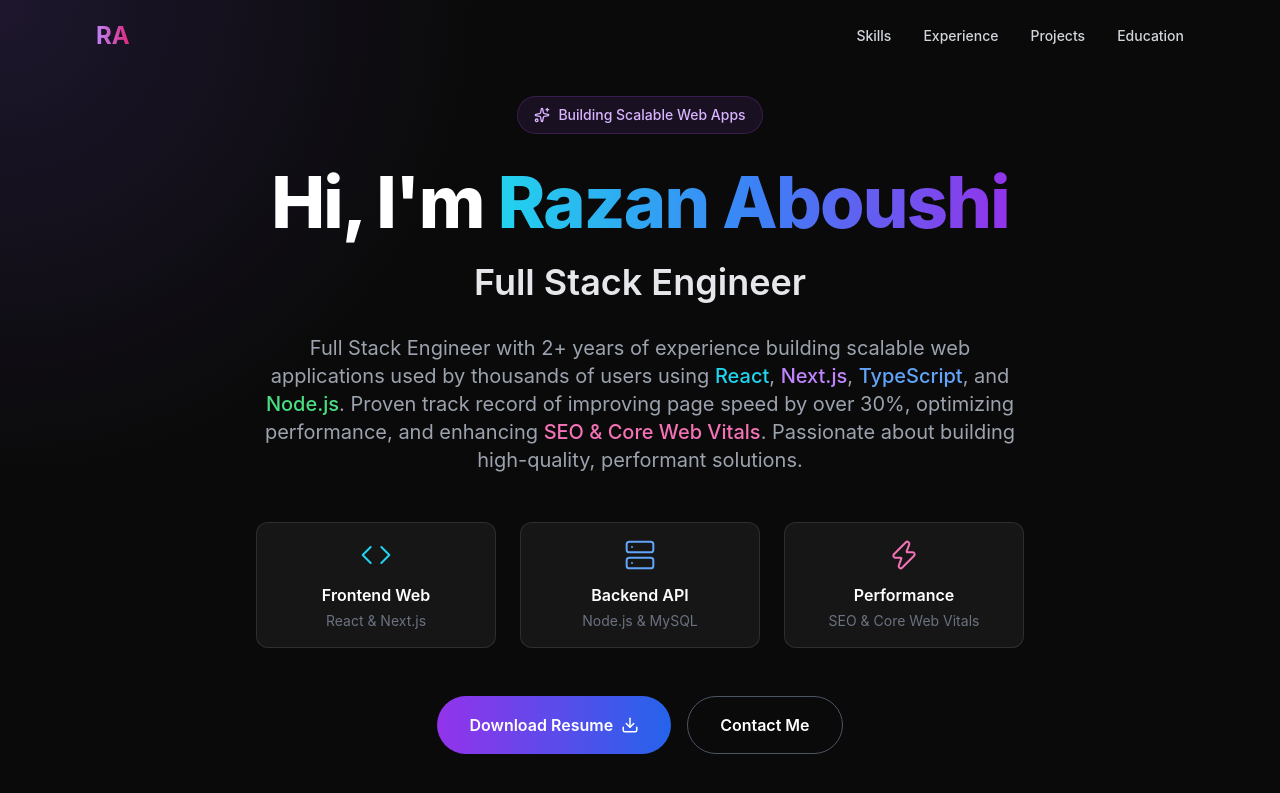
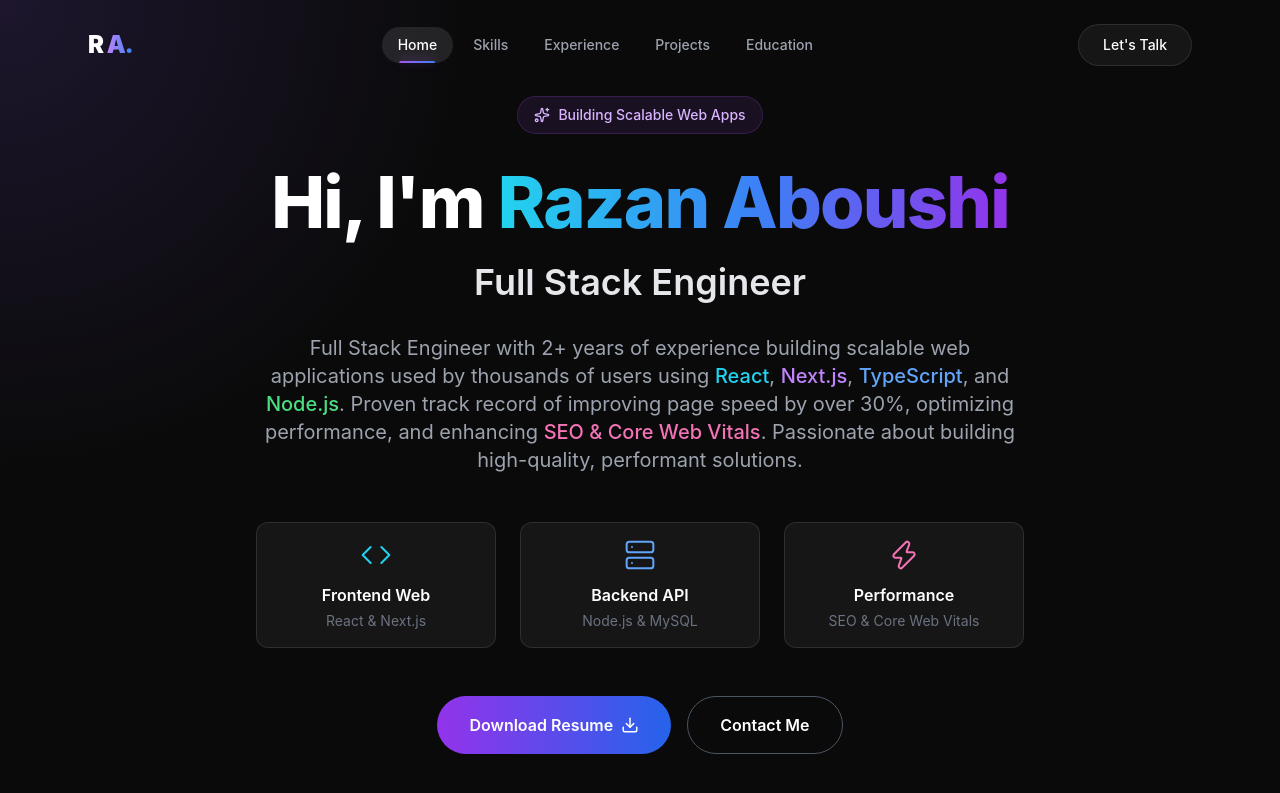
Before and after one commit to razan-aboushi/razan-aboushi-portfolio, a React (Create React App) app: page / in a window 1280 px wide. Shown: the top 793 px of the page. Built offline with nearby package versions, Linux system fonts and the light colour scheme.

Commit message:
remove un used file

```diff
--- a/package.json
+++ b/package.json
@@ -1,7 +1,7 @@
 {
   "name": "razan-aboushi-portfolio",
   "description": "Professional portfolio website for Razan Aboushi - Full Stack Engineer, built with React.js and TypeScript.",
-  "homepage": "https://razan-aboushi.github.io/razan-aboushi-portfolio",
+  "homepage": ".",
   "version": "1.0.0",
   "private": true,
   "dependencies": {
--- a/src/components/EducationElegant.tsx
+++ b/src/components/EducationElegant.tsx
@@ -23,7 +23,7 @@ const educationData = [
 
 export default function EducationElegant() {
   return (
-    <section id="education" className="relative py-24 bg-[#0a0a0a]">
+    <section id="education" className="relative pt-[12rem] pb-[10rem] bg-[#0a0a0a]">
       <div className="max-w-6xl mx-auto px-6">
 
         <div className="text-center mb-16">
--- a/src/components/NavigationElegant.tsx
+++ b/src/components/NavigationElegant.tsx
@@ -1,5 +1,5 @@
 import { useState, useEffect } from "react";
-import { Menu, X, Link, Mail } from "lucide-react";
+import { Menu, X } from "lucide-react";
 
 const navItems = [
   { name: "Home", href: "#home" },
@@ -9,71 +9,133 @@ const navItems = [
   { name: "Education", href: "#education" },
 ];
 
-export default function NavigationStatic() {
+export default function NavigationModern() {
   const [isOpen, setIsOpen] = useState(false);
   const [scrolled, setScrolled] = useState(false);
+  const [activeSection, setActiveSection] = useState("home");
 
 useEffect(() => {
     const handleScroll = () => {
       setScrolled(window.scrollY > 50);
+
+      const isAtBottom = window.innerHeight + Math.round(window.scrollY) >= document.body.offsetHeight - 50;
+
+      if (isAtBottom) {
+        setActiveSection("education");
+      }
+
+      const sections = navItems.map(item => item.name.toLowerCase());
+      const current = sections.find(section => {
+        const element = document.getElementById(section);
+        if (element) {
+          const rect = element.getBoundingClientRect();
+          return rect.top <= window.innerHeight / 2 && rect.bottom >= 100;
+        }
+        return false;
+      });
+
+      if (current) {
+        setActiveSection(current);
+      }
     };
+
     window.addEventListener("scroll", handleScroll);
+    handleScroll();
+
     return () => window.removeEventListener("scroll", handleScroll);
   }, []);
 
   return (
     <nav
-      className={`fixed top-0 left-0 right-0 z-50 transition-all duration-300 ${
-        scrolled ? "glass py-3" : "bg-transparent py-5"
+      className={`fixed top-0 left-0 right-0 z-50 transition-all duration-500 ${
+        scrolled
+          ? "bg-[#0a0a0a]/80 backdrop-blur-md border-b border-white/10 py-4 shadow-[0_4px_30px_rgba(0,0,0,0.1)]"
+          : "bg-transparent py-6 border-b border-transparent"
       }`}
     >
-      <div className="max-w-6xl mx-auto px-4 sm:px-6 lg:px-8">
+      <div className="max-w-6xl mx-auto px-6">
         <div className="flex items-center justify-between">
+
           <a
             href="#home"
-            className="text-2xl font-bold bg-gradient-to-r from-purple-400 to-pink-600 bg-clip-text text-transparent hover:opacity-80 transition-all duration-300 animate-fade-in"
+            className="group text-2xl font-black tracking-tighter text-white flex items-center gap-1"
           >
-            RA
+            R<span className="text-transparent bg-clip-text bg-gradient-to-r from-purple-400 to-blue-500 group-hover:from-purple-300 group-hover:to-blue-400 transition-colors">A.</span>
           </a>
 
-          <div className="hidden md:flex items-center space-x-8">
-            {navItems.map((item, index) => (
+          <div className="hidden md:flex items-center space-x-1">
+            {navItems.map((item) => {
+              const isActive = activeSection === item.name.toLowerCase();
+              return (
                 <a
                   key={item.name}
                   href={item.href}
-                className="text-gray-300 hover:text-white transition-colors text-sm font-medium animate-fade-in"
-                style={{ animationDelay: `${index * 0.1}s` }}
+                  className={`relative px-4 py-2 text-sm font-medium transition-colors duration-300 rounded-full hover:text-white ${
+                    isActive ? "text-white" : "text-gray-400"
+                  }`}
                 >
                   {item.name}
+
+                  {isActive && (
+                    <span className="absolute inset-0 bg-white/10 rounded-full -z-10" />
+                  )}
+
+                  {isActive && (
+                    <span className="absolute bottom-0 left-1/2 -translate-x-1/2 w-1/2 h-[2px] bg-gradient-to-r from-purple-500 to-blue-500 rounded-t-full shadow-[0_-2px_10px_rgba(168,85,247,0.5)]" />
+                  )}
                 </a>
-            ))}
+              );
+            })}
           </div>
 
+          <a
+            href="mailto:razanalqaddoumi@gmail.com"
+            className="hidden md:inline-flex items-center justify-center px-6 py-2.5 text-sm font-medium text-white bg-white/5 border border-white/10 rounded-full hover:bg-white/10 hover:border-purple-500/50 transition-all duration-300"
+          >
+            Let's Talk
+          </a>
+
           <button
-            className="md:hidden text-white animate-fade-in"
+            className="md:hidden p-2 text-gray-300 hover:text-white transition-colors rounded-lg hover:bg-white/5"
             onClick={() => setIsOpen(!isOpen)}
             aria-label="Toggle navigation"
           >
             {isOpen ? <X size={24} /> : <Menu size={24} />}
           </button>
         </div>
+      </div>
 
-        {isOpen && (
-          <div className="md:hidden mt-4 bg-gray-800 rounded-lg p-4 border border-gray-700 animate-fade-in">
-            <nav className="flex flex-col items-center py-4 space-y-3">
-              {navItems.map((item) => (
+      <div
+        className={`md:hidden absolute top-full left-0 w-full bg-[#0a0a0a]/95 backdrop-blur-xl border-b border-white/10 transition-all duration-300 overflow-hidden ${
+          isOpen ? "max-h-[400px] py-6 opacity-100" : "max-h-0 py-0 opacity-0"
+        }`}
+      >
+        <div className="flex flex-col items-center space-y-2 px-6">
+          {navItems.map((item) => {
+             const isActive = activeSection === item.name.toLowerCase();
+             return (
               <a
                 key={item.name}
                 href={item.href}
-                  className="text-gray-300 hover:text-white transition-colors text-xl font-medium py-2"
                 onClick={() => setIsOpen(false)}
+                className={`w-full text-center py-3 text-lg font-medium rounded-xl transition-colors ${
+                  isActive
+                    ? "bg-gradient-to-r from-purple-500/10 to-blue-500/10 text-white border border-purple-500/20"
+                    : "text-gray-400 hover:text-white hover:bg-white/5"
+                }`}
               >
                 {item.name}
               </a>
-              ))}
-            </nav>
+             )
+          })}
+          <a
+            href="mailto:razanalqaddoumi@gmail.com"
+            className="w-full text-center mt-4 py-3 text-lg font-medium text-white bg-gradient-to-r from-purple-600 to-blue-600 rounded-xl"
+            onClick={() => setIsOpen(false)}
+          >
+            Let's Talk
+          </a>
         </div>
-        )}
       </div>
     </nav>
   );
```
Also changed, not shown: 1 other file (tests, documents, lock files or other folders). Lines whose indentation alone changed are shown as unchanged.
